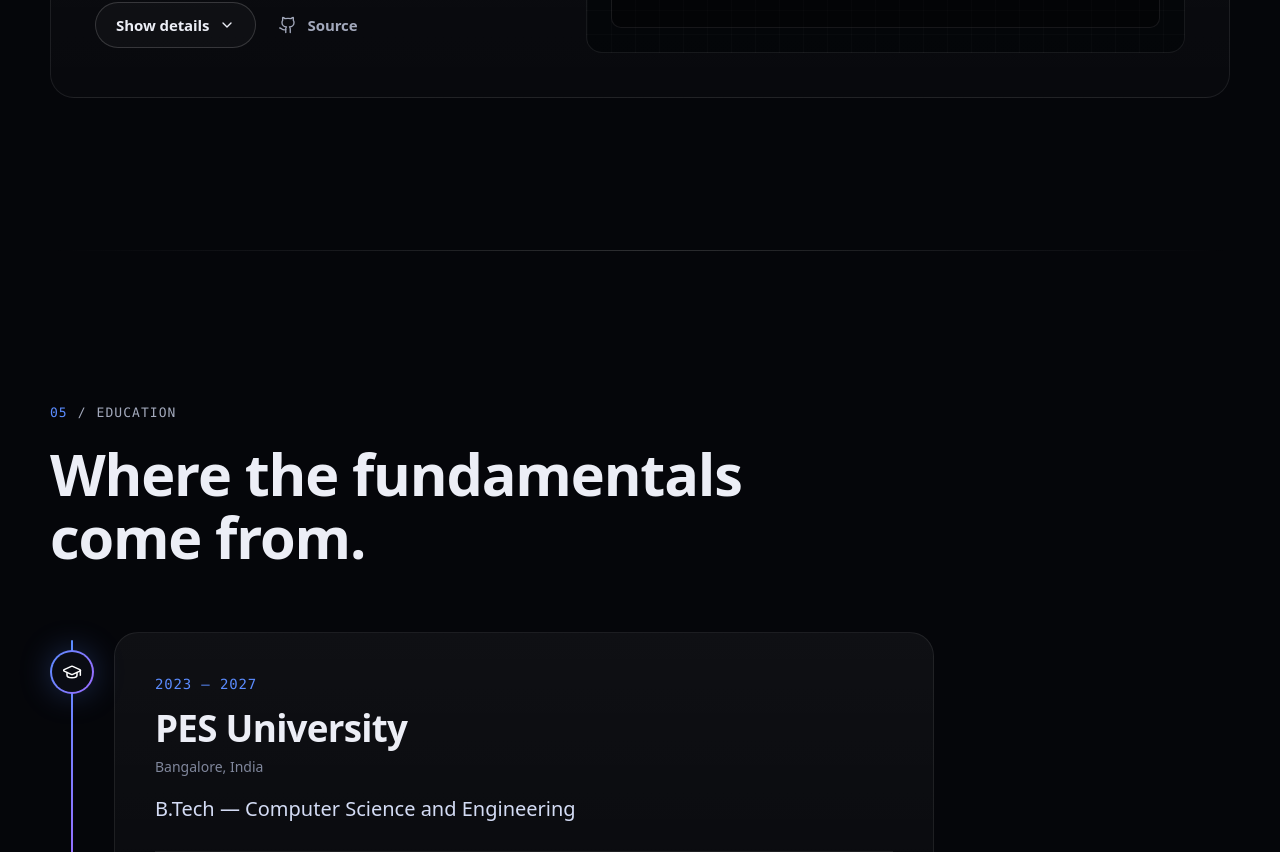
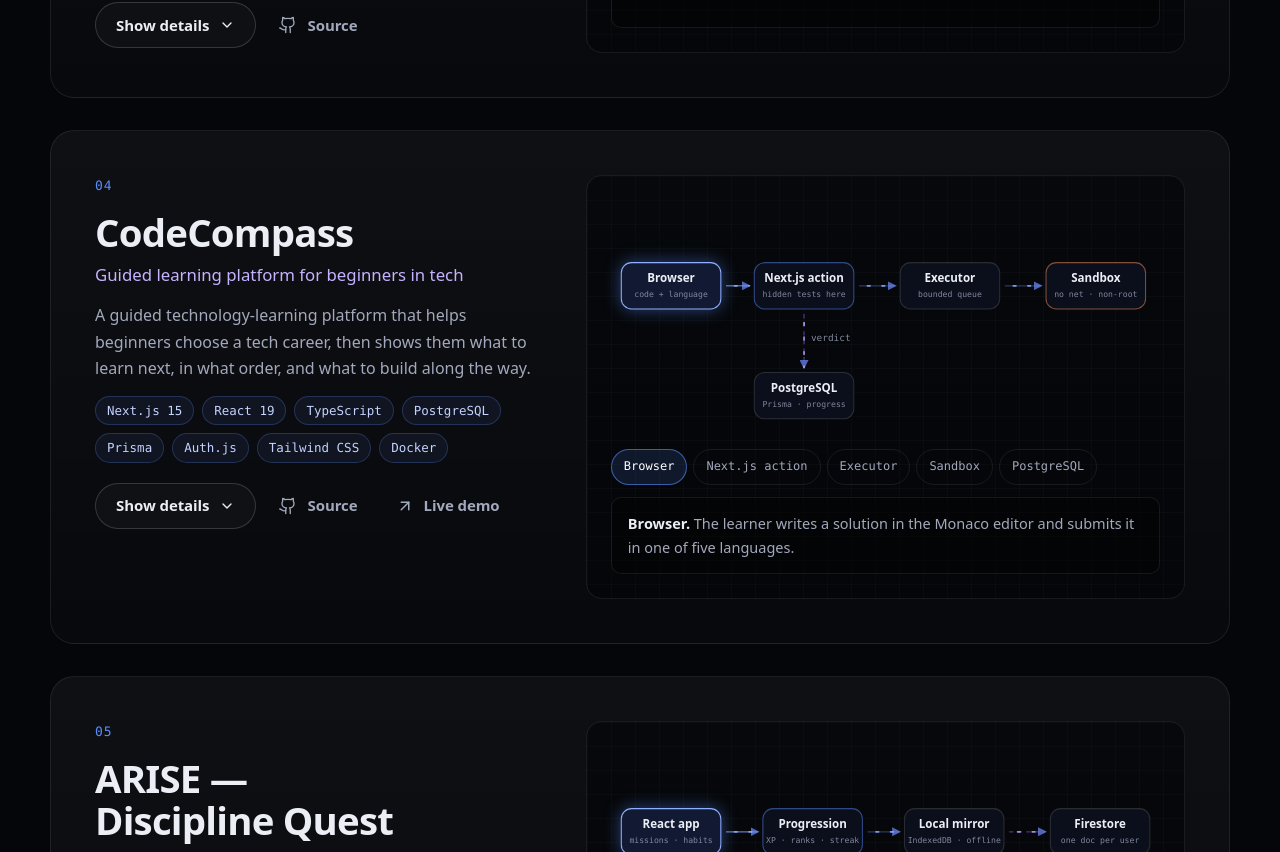
Before and after one commit to devtejasx/tejas-nagmote-portfolio, a React (Vite) app: page / in a window 1280 px wide. Shown: the part 7660-8512 px from the top of the page. Built offline with nearby package versions, Linux system fonts and the light colour scheme; a web font is replaced by a local one.

Commit message:
add CodeCompass and ARISE projects
Both cards are written from the repositories' own READMEs and docs, with architecture diagrams and links to the live Vercel deployments.

```diff
--- a/src/data/projects.ts
+++ b/src/data/projects.ts
@@ -1,4 +1,6 @@
-// The resume's "Projects" block. Diagram node text paraphrases the same bullets.
+// The first three projects are the resume's "Projects" block. CodeCompass and
+// ARISE come from their repositories' own READMEs and docs. Diagram node text
+// paraphrases the same sources.
 
 export interface DiagramNode {
   id: string
@@ -34,6 +36,8 @@ export interface Project {
   tagline: string
   status?: 'In Progress'
   repo: string
+  /** Deployed demo, when there is one. */
+  live?: string
   tech: string[]
   summary: string
   bullets: string[]
@@ -319,4 +323,188 @@ export const projects: Project[] = [
       ],
     },
   },
+  {
+    id: 'codecompass',
+    title: 'CodeCompass',
+    tagline: 'Guided learning platform for beginners in tech',
+    repo: 'https://github.com/devtejasx/CodeCompass',
+    live: 'https://code-compass-dusky.vercel.app',
+    tech: [
+      'Next.js 15',
+      'React 19',
+      'TypeScript',
+      'PostgreSQL',
+      'Prisma',
+      'Auth.js',
+      'Tailwind CSS',
+      'Docker',
+    ],
+    summary:
+      'A guided technology-learning platform that helps beginners choose a tech career, then shows them what to learn next, in what order, and what to build along the way.',
+    bullets: [
+      'Career explorer, a roadmap engine with phases, topics and prerequisites, lessons with knowledge checks, project milestones and a personalisation engine built around one rule: never let a beginner wonder what to learn next.',
+      'Coding practice with 300 authored problems across 31 DSA topics in five languages (JavaScript, TypeScript, Python, Java, C++), graded by a separate execution service that compiles and runs each submission in a throwaway container with no network, no secrets, a read-only filesystem and a non-root user.',
+      'The Next.js app never executes learner code: a test reads the execution module and fails on any eval, vm or child_process use, and a 27-case sandbox suite probes network access, host filesystem reads, privilege escalation, memory exhaustion and time limits.',
+      'Auth.js credentials sign-in with bcrypt (cost 12) and identical responses for unknown emails and wrong passwords, so the login form cannot be used to enumerate accounts.',
+    ],
+    features: [
+      'Career explorer',
+      'Roadmap engine',
+      'Lessons & knowledge checks',
+      '300 practice problems',
+      '5 languages',
+      'Sandboxed code execution',
+      'Project milestones',
+      'Git & GitHub Academy',
+      'AI Tools Academy',
+      'Personalisation engine',
+      'Public techie profile',
+      'Auth.js + bcrypt',
+    ],
+    diagram: {
+      title: 'How a practice submission is graded',
+      nodes: [
+        {
+          id: 'browser',
+          label: 'Browser',
+          sublabel: 'code + language',
+          detail:
+            'The learner writes a solution in the Monaco editor and submits it in one of five languages.',
+          wide: [70, 100],
+          narrow: [82, 36],
+        },
+        {
+          id: 'app',
+          label: 'Next.js action',
+          sublabel: 'hidden tests here',
+          detail:
+            'A server action reads the hidden tests and reference solution on the server, where they stay. The application itself never executes learner code.',
+          wide: [225, 100],
+          narrow: [82, 128],
+          tone: 'accent',
+        },
+        {
+          id: 'executor',
+          label: 'Executor',
+          sublabel: 'bounded queue',
+          detail:
+            'A separate execution service holds a bounded queue, generates a test harness for the language and drives the container runtime.',
+          wide: [395, 100],
+          narrow: [82, 220],
+        },
+        {
+          id: 'sandbox',
+          label: 'Sandbox',
+          sublabel: 'no net · non-root',
+          detail:
+            'Each submission compiles and runs in a throwaway container: no network, no secrets, read-only, non-root. Only a verdict and timings come back.',
+          wide: [565, 100],
+          narrow: [82, 312],
+          tone: 'warn',
+        },
+        {
+          id: 'db',
+          label: 'PostgreSQL',
+          sublabel: 'Prisma · progress',
+          detail:
+            "The app stores the submission and updates the learner's progress in PostgreSQL through Prisma.",
+          wide: [225, 228],
+          narrow: [246, 128],
+        },
+      ],
+      edges: [
+        { from: 'browser', to: 'app' },
+        { from: 'app', to: 'executor', label: 'HTTPS' },
+        { from: 'executor', to: 'sandbox', label: 'compile · run' },
+        { from: 'app', to: 'db', label: 'verdict', kind: 'async' },
+      ],
+    },
+  },
+  {
+    id: 'arise',
+    title: 'ARISE — Discipline Quest',
+    tagline: 'Gamified task and habit tracker (Daily-Task-manager)',
+    repo: 'https://github.com/devtejasx/Daily-Task-manager',
+    live: 'https://daily-task-manager-frontend-kappa.vercel.app',
+    tech: ['React 18', 'Vite', 'Tailwind CSS', 'Firebase Auth', 'Firestore', 'PWA', 'Vitest'],
+    summary:
+      'A task and habit tracker that turns missions into XP and ranks, designed to reward consistency rather than perfection: a missed day is absorbed by a Streak Shield instead of wiping progress.',
+    bullets: [
+      'Mission board with difficulty tiers, recurring missions (daily, weekly, monthly or every N days), drag-and-drop ordering with pointer, touch and keyboard support, deadlines, reminders and composable filters.',
+      'Progression through daily quests, XP and levels, hunter ranks earned by streak and achievements; the Resolve system spends a Streak Shield or holds the streak for a day, so nothing earned is ever taken away.',
+      'Habit tracker, productivity analytics (completion rate, XP curve, four-month activity heatmap), a Pomodoro timer and a month/week calendar.',
+      'Firebase Auth (email/password and Google) with Firestore cloud sync and offline persistence; installable PWA with guest and demo modes, JSON/CSV export and import, and 283 Vitest tests.',
+    ],
+    features: [
+      'Recurring missions',
+      'Drag & drop',
+      'Reminders',
+      'XP & levels',
+      'Streak shields',
+      'Habit tracker',
+      'Analytics heatmap',
+      'Pomodoro timer',
+      'Calendar',
+      'Offline sync',
+      'Installable PWA',
+      'Guest & demo modes',
+      'JSON/CSV export',
+      '283 Vitest tests',
+    ],
+    diagram: {
+      title: 'How ARISE saves progress',
+      nodes: [
+        {
+          id: 'ui',
+          label: 'React app',
+          sublabel: 'missions · habits',
+          detail:
+            'React and Vite front end: mission board, habits, calendar, analytics and a Pomodoro timer. Guest mode explores everything signed out.',
+          wide: [70, 100],
+          narrow: [82, 36],
+        },
+        {
+          id: 'progression',
+          label: 'Progression',
+          sublabel: 'XP · ranks · streak',
+          detail:
+            'Clearing missions earns XP and levels. Daily quests extend the streak, every 7th day forges a Streak Shield, and a missed day is absorbed instead of resetting progress.',
+          wide: [235, 100],
+          narrow: [82, 128],
+          tone: 'accent',
+        },
+        {
+          id: 'local',
+          label: 'Local mirror',
+          sublabel: 'IndexedDB · offline',
+          detail:
+            'Firestore IndexedDB persistence plus a local mirror: edits work offline and sync when the connection returns.',
+          wide: [400, 100],
+          narrow: [82, 220],
+        },
+        {
+          id: 'firestore',
+          label: 'Firestore',
+          sublabel: 'one doc per user',
+          detail: 'Cloud sync keeps one save document per user in Cloud Firestore.',
+          wide: [570, 100],
+          narrow: [82, 312],
+        },
+        {
+          id: 'auth',
+          label: 'Firebase Auth',
+          sublabel: 'email · Google',
+          detail: 'Sign-in with Firebase Auth, by email and password or with Google.',
+          wide: [70, 228],
+          narrow: [246, 36],
+        },
+      ],
+      edges: [
+        { from: 'ui', to: 'progression', label: 'clear' },
+        { from: 'progression', to: 'local', label: 'save' },
+        { from: 'local', to: 'firestore', label: 'sync', kind: 'async' },
+        { from: 'ui', to: 'auth', label: 'sign in' },
+      ],
+    },
+  },
 ]
--- a/src/sections/Projects.tsx
+++ b/src/sections/Projects.tsx
@@ -1,6 +1,6 @@
 import { useId, useState } from 'react'
 import { AnimatePresence, m } from 'motion/react'
-import { ChevronDown } from 'lucide-react'
+import { ArrowUpRight, ChevronDown } from 'lucide-react'
 import { ArchitectureDiagram } from '../components/ArchitectureDiagram'
 import { Badges } from '../components/Badges'
 import { GitHubIcon } from '../components/BrandIcon'
@@ -45,6 +45,16 @@ function ProjectCard({ project, index }: { project: Project; index: number }) {
           <ButtonLink href={project.repo} external variant="ghost" icon={<GitHubIcon size={18} />}>
             Source
           </ButtonLink>
+          {project.live && (
+            <ButtonLink
+              href={project.live}
+              external
+              variant="ghost"
+              icon={<ArrowUpRight size={18} aria-hidden="true" />}
+            >
+              Live demo
+            </ButtonLink>
+          )}
         </div>
 
         <AnimatePresence initial={false}>
@@ -94,8 +104,8 @@ export function Projects() {
           title="Things I've built."
         >
           <p>
-            Backends and infrastructure, each shown with the architecture behind it. Hover or tap a
-            component to see what it does.
+            Backends, platforms and full-stack apps, each shown with the architecture behind it.
+            Hover or tap a component to see what it does.
           </p>
         </SectionHeading>
 
```
Also changed, not shown: 1 other file (tests, documents, lock files or other folders).
